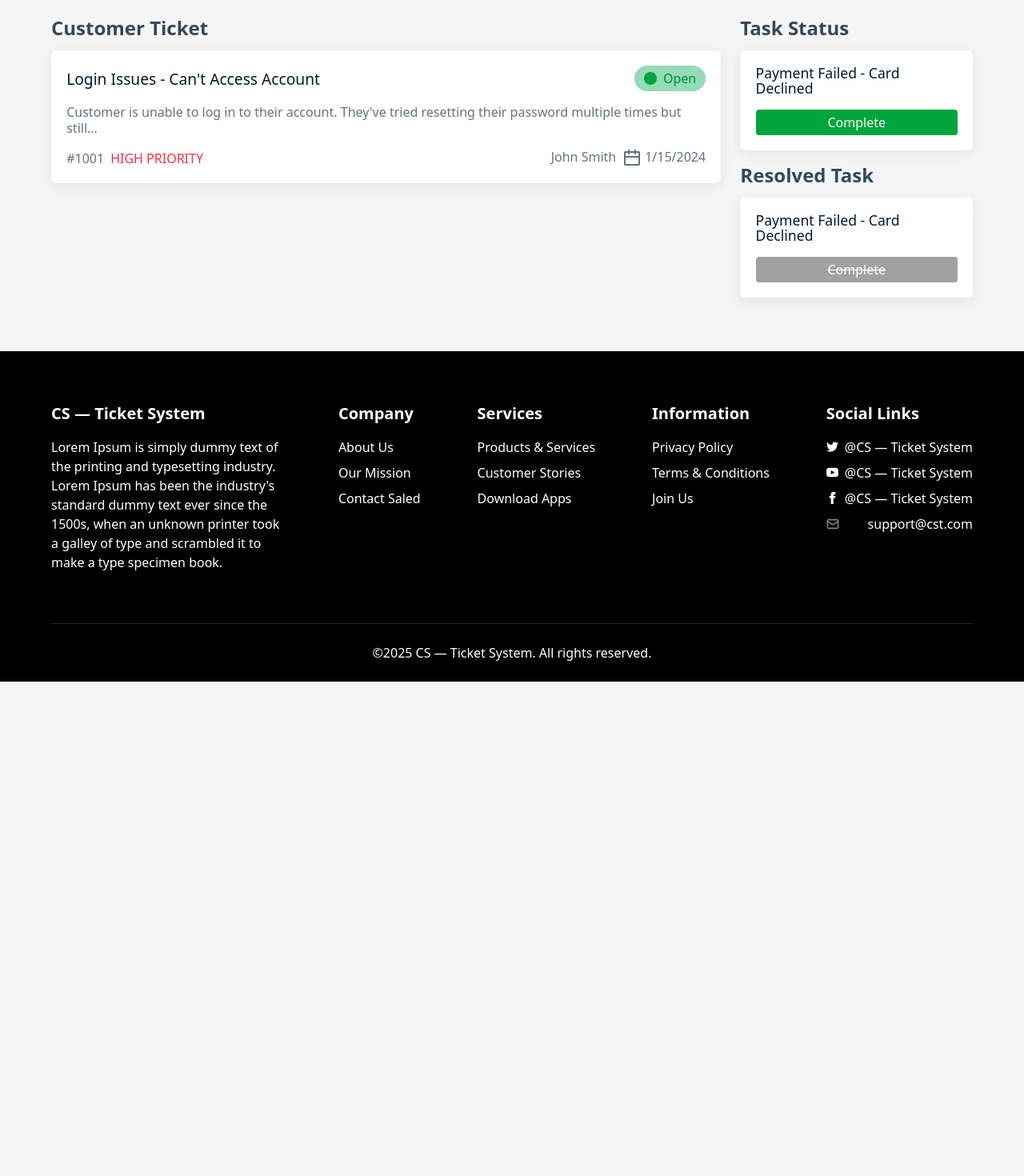
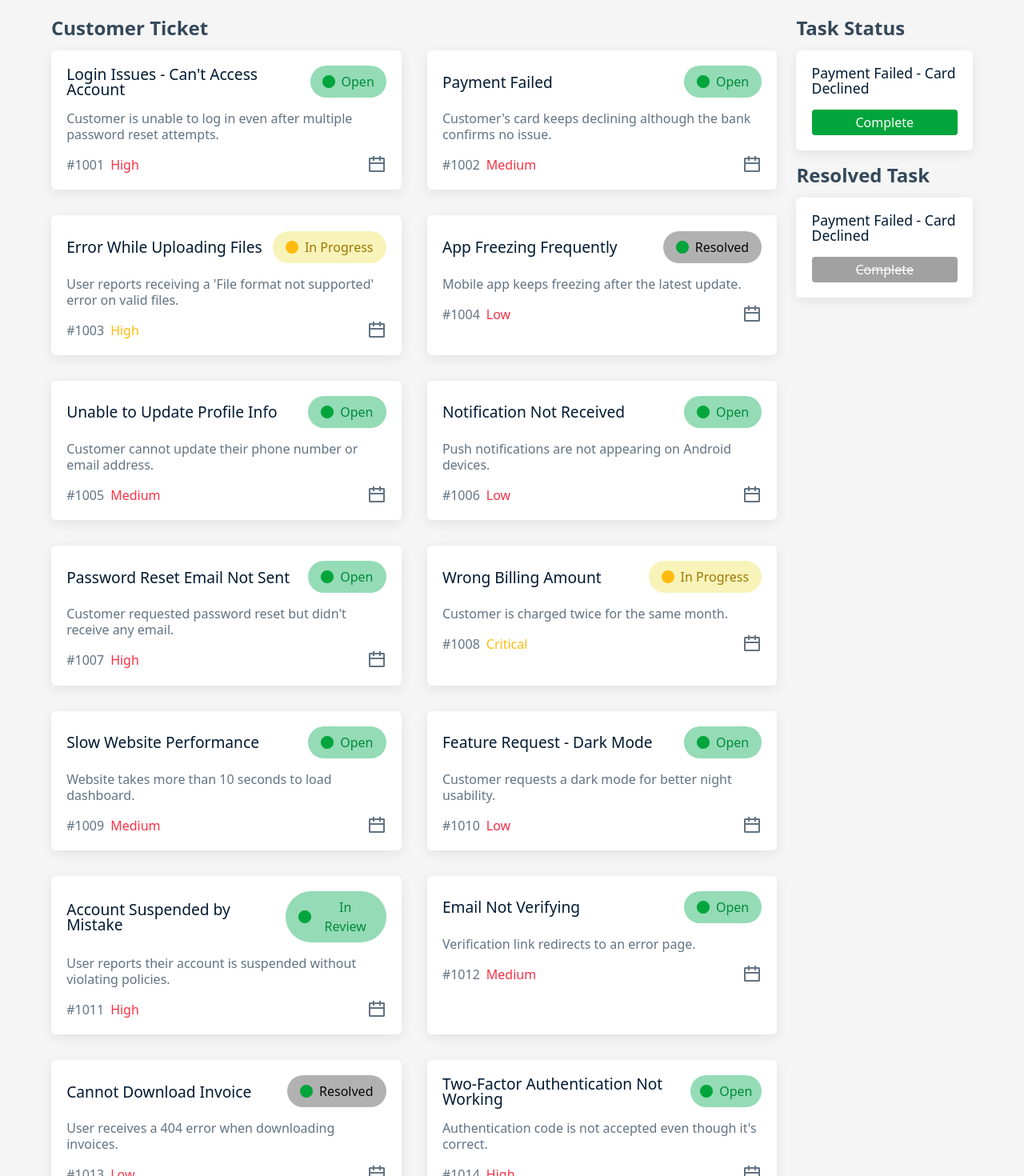
Before and after one commit to afzalhossainraju100/Customer-Support-Zone, a React (Vite) app: page / in a window 1280 px wide. Shown: the part 300-1770 px from the top of the page at 80% size. Before the commit the page ends 1152 px from the top, so only its background shows below. Built offline with nearby package versions, Linux system fonts and the light colour scheme.

Commit message:
the design is dinamic now

```diff
--- /dev/null
+++ b/public/ticketData.json
@@ -0,0 +1,137 @@
+[
+  {
+    "id": 1001,
+    "title": "Login Issues - Can't Access Account",
+    "description": "Customer is unable to log in even after multiple password reset attempts.",
+    "customer": "John Smith",
+    "priority": "High",
+    "status": "Open",
+    "createdAt": "2024-01-15"
+  },
+  {
+    "id": 1002,
+    "title": "Payment Failed",
+    "description": "Customer's card keeps declining although the bank confirms no issue.",
+    "customer": "Emily Davis",
+    "priority": "Medium",
+    "status": "Open",
+    "createdAt": "2024-01-18"
+  },
+  {
+    "id": 1003,
+    "title": "Error While Uploading Files",
+    "description": "User reports receiving a 'File format not supported' error on valid files.",
+    "customer": "Michael Thompson",
+    "priority": "High",
+    "status": "In Progress",
+    "createdAt": "2024-01-19"
+  },
+  {
+    "id": 1004,
+    "title": "App Freezing Frequently",
+    "description": "Mobile app keeps freezing after the latest update.",
+    "customer": "Sophia Garcia",
+    "priority": "Low",
+    "status": "Resolved",
+    "createdAt": "2024-01-20"
+  },
+  {
+    "id": 1005,
+    "title": "Unable to Update Profile Info",
+    "description": "Customer cannot update their phone number or email address.",
+    "customer": "Daniel Lee",
+    "priority": "Medium",
+    "status": "Open",
+    "createdAt": "2024-01-21"
+  },
+  {
+    "id": 1006,
+    "title": "Notification Not Received",
+    "description": "Push notifications are not appearing on Android devices.",
+    "customer": "Olivia Martinez",
+    "priority": "Low",
+    "status": "Open",
+    "createdAt": "2024-01-22"
+  },
+  {
+    "id": 1007,
+    "title": "Password Reset Email Not Sent",
+    "description": "Customer requested password reset but didn't receive any email.",
+    "customer": "William Brown",
+    "priority": "High",
+    "status": "Open",
+    "createdAt": "2024-01-22"
+  },
+  {
+    "id": 1008,
+    "title": "Wrong Billing Amount",
+    "description": "Customer is charged twice for the same month.",
+    "customer": "Ava Wilson",
+    "priority": "Critical",
+    "status": "In Progress",
+    "createdAt": "2024-01-23"
+  },
+  {
+    "id": 1009,
+    "title": "Slow Website Performance",
+    "description": "Website takes more than 10 seconds to load dashboard.",
+    "customer": "Liam Johnson",
+    "priority": "Medium",
+    "status": "Open",
+    "createdAt": "2024-01-24"
+  },
+  {
+    "id": 1010,
+    "title": "Feature Request - Dark Mode",
+    "description": "Customer requests a dark mode for better night usability.",
+    "customer": "Mia Anderson",
+    "priority": "Low",
+    "status": "Open",
+    "createdAt": "2024-01-24"
+  },
+  {
+    "id": 1011,
+    "title": "Account Suspended by Mistake",
+    "description": "User reports their account is suspended without violating policies.",
+    "customer": "Ethan Harris",
+    "priority": "High",
+    "status": "In Review",
+    "createdAt": "2024-01-25"
+  },
+  {
+    "id": 1012,
+    "title": "Email Not Verifying",
+    "description": "Verification link redirects to an error page.",
+    "customer": "Isabella Clark",
+    "priority": "Medium",
+    "status": "Open",
+    "createdAt": "2024-01-26"
+  },
+  {
+    "id": 1013,
+    "title": "Cannot Download Invoice",
+    "description": "User receives a 404 error when downloading invoices.",
+    "customer": "James Walker",
+    "priority": "Low",
+    "status": "Resolved",
+    "createdAt": "2024-01-27"
+  },
+  {
+    "id": 1014,
+    "title": "Two-Factor Authentication Not Working",
+    "description": "Authentication code is not accepted even though it's correct.",
+    "customer": "Charlotte Hall",
+    "priority": "High",
+    "status": "Open",
+    "createdAt": "2024-01-27"
+  },
+  {
+    "id": 1015,
+    "title": "Bug in Dashboard Analytics",
+    "description": "Analytics data is showing incorrect numbers.",
+    "customer": "Benjamin Young",
+    "priority": "Medium",
+    "status": "In Progress",
+    "createdAt": "2024-01-28"
+  }
+]
--- a/src/App.jsx
+++ b/src/App.jsx
@@ -1,8 +1,16 @@
 import './App.css'
+import { Suspense } from 'react';
 import Navbar from './Component/Navbar/Navbar';
 import Banner from './Component/Banner/Banner';
 import CustomerTicket from './Component/CustomerTicket/CustomerTicket';
 import Footer from './Component/footer/Footer';
+
+const fetchTickes = async () =>{
+  const res = await fetch("./ticketData.json");
+  const data =  await res.json();
+  return data;
+};
+const TicketPromise = fetchTickes();
 
 function App() {
 
@@ -11,7 +19,17 @@ function App() {
     <>
       <Navbar></Navbar>
       <Banner></Banner>
-      <CustomerTicket></CustomerTicket>
+      <Suspense
+        fallback={
+          <div className='flex flex-col justify-center items-center my-10'>
+            <span className="loading loading-infinity loading-xl"></span>
+          </div>
+        }
+      >
+        <CustomerTicket
+        TicketPromise={TicketPromise}
+        ></CustomerTicket>
+      </Suspense>
       <Footer></Footer>
     </>
   );
--- a/src/Component/CustomerTicket/CustomerTicket.jsx
+++ b/src/Component/CustomerTicket/CustomerTicket.jsx
@@ -1,8 +1,15 @@
-import React from "react";
-import greenDot from "../../assets/greendot.png";
-import calenderIcon from "../../assets/calender.png";
+import React, { use, useState } from "react";
+import TicketCard from "../TicketCard/TicketCard";
 
-const CustomerTicket = () => {
+const CustomerTicket = ({ TicketPromise }) => {
+  const TicketData = use(TicketPromise);
+  const [selectedTicket, setSelectedTicket] = useState([]);
+
+  console.log(selectedTicket);
+
+  const HandleSelectTicket = (ticket) =>{
+      setSelectedTicket(ticket);
+  }
   return (
     <div className="w-[90%] mx-auto mb-[3rem]">
       <div className="flex flex-col md:flex-row justify-between gap-[1.5rem]">
@@ -10,45 +17,16 @@ const CustomerTicket = () => {
           <p className="text-[#34485a] font-[600] text-[1.5rem] leading-[1.5rem] tracking-normal text-left font-inter pb-[1rem]">
             Customer Ticket
           </p>
-          <div className="border-box rounded-md shadow-[0_4px_16px_0_rgba(0,0,0,0.08)] bg-[#ffffff]">
-            <div className="space-y-4 p-[1.2rem]">
-              <div className="flex justify-between items-center">
-                <p className="text-[#001931] text-[1.2rem] font-[500] leading-[1.2rem] tracking-normal text-left font-inter ">
-                  Login Issues - Can't Access Account
-                </p>
-                <button className="flex gap-2 items-center justify-center bg-[#94dbb6] px-3 py-1 rounded-full text-[#008a39]">
-                  <img src={greenDot} alt="green dot" />
-                  Open
-                </button>
-              </div>
-              <p className="text-[#627382] text-4 font-[400] leading-5 tracking-normal text-left font-inter">
-                Customer is unable to log in to their account. They've tried
-                resetting their password multiple times but still...
-              </p>
-              <div className="flex justify-between gap-2 items-center">
-                <div className="flex flex-col md:flex-row gap-2">
-                  <p className="text-[#627382] text-3.5 font-[500] leading-4 tracking-normal text-left font-inter">
-                    #1001
-                  </p>
-                  <p className="text-[#f83044] font-[500] leading-4 tracking-normal text-left font-inter">
-                    HIGH PRIORITY
-                  </p>
-                </div>
-                <div className="flex flex-col md:flex-row gap-2">
-                  <p className="text-[#627382] text-4 font-[400] leading-5 tracking-normal text-left font-inter">
-                    John Smith
-                  </p>
-                  <p className="flex gap-1 text-[#627382] text-4 font-[400] leading-5 tracking-normal text-left font-inter">
-                    <img
-                      className="text-[#627382] text-4 font-[400] leading-5 tracking-normal text-left font-inter"
-                      src={calenderIcon}
-                      alt="calendar icon"
-                    />
-                    1/15/2024
-                  </p>
-                </div>
-              </div>
-            </div>
+          <div className="grid grid-cols-1 gap-8 lg:grid-cols-2">
+            {TicketData.map((ticket) => (
+              <TicketCard
+                key={ticket.id}
+                ticket={ticket}
+                onClick={() => {
+                  HandleSelectTicket(ticket);
+                }}
+              ></TicketCard>
+            ))}
           </div>
         </div>
         <div className="flex flex-col">
--- /dev/null
+++ b/src/Component/TicketCard/TicketCard.jsx
@@ -0,0 +1,71 @@
+import React from "react";
+import greenDot from "../../assets/greendot.png";
+import calenderIcon from "../../assets/calender.png";
+import yollowDot from "../../assets/yellowdot.png";
+
+const TicketCard = ({ ticket }) => {
+//   console.log(ticket);
+  return (
+    <div className="box-border rounded-md shadow-[0_4px_16px_0_rgba(0,0,0,0.08)] bg-[#ffffff]">
+      <div className="space-y-4 p-[1.2rem]">
+        <div className="flex justify-between items-center">
+          <p className="text-[#001931] text-[1.2rem] font-[500] leading-[1.2rem] tracking-normal text-left font-inter ">
+            {ticket.title}
+          </p>
+          <button
+            className={`flex gap-2 items-center justify-center bg-[#94dbb6] px-4 py-2 rounded-full ${
+              ticket.status === "In Progress"
+                ? "bg-[#F8F3B9] text-[#9C7700]"
+                : `
+                ${
+                  ticket.status === "Resolved"
+                    ? "bg-[#b1b1b1] text-[#070707]"
+                    : "bg-[#94dbb6] text-[#008a39]"
+                }`
+            } `}
+          >
+            <img
+              src={ticket.status === "In Progress" ? yollowDot : greenDot}
+              alt="green dot"
+            />
+            {ticket.status}
+          </button>
+        </div>
+        <p className="text-[#627382] text-4 font-[400] leading-5 tracking-normal text-left font-inter">
+          {ticket.description}
+        </p>
+        <div className="flex justify-between gap-2 items-center">
+          <div className="flex flex-col md:flex-row gap-2">
+            <p className="text-[#627382] text-3.5 font-[500] leading-4 tracking-normal text-left font-inter">
+              #{ticket.id}
+            </p>
+            <p
+              className={`${
+                ticket.status === "In Progress"
+                  ? "text-[#FEBB0C]"
+                  : "text-[#f83044]"
+              }  font-[500] leading-4 tracking-normal text-left font-inter`}
+            >
+              {ticket.priority}
+            </p>
+          </div>
+          <div className="flex flex-col md:flex-row gap-2">
+            <p className="text-[#627382] text-4 font-[400] leading-5 tracking-normal text-left font-inter">
+              {ticket.owner}
+            </p>
+            <p className="flex gap-1 text-[#627382] text-4 font-[400] leading-5 tracking-normal text-left font-inter">
+              <img
+                className="text-[#627382] text-4 font-[400] leading-5 tracking-normal text-left font-inter"
+                src={calenderIcon}
+                alt="calendar icon"
+              />
+              {ticket.date}
+            </p>
+          </div>
+        </div>
+      </div>
+    </div>
+  );
+};
+
+export default TicketCard;
```
